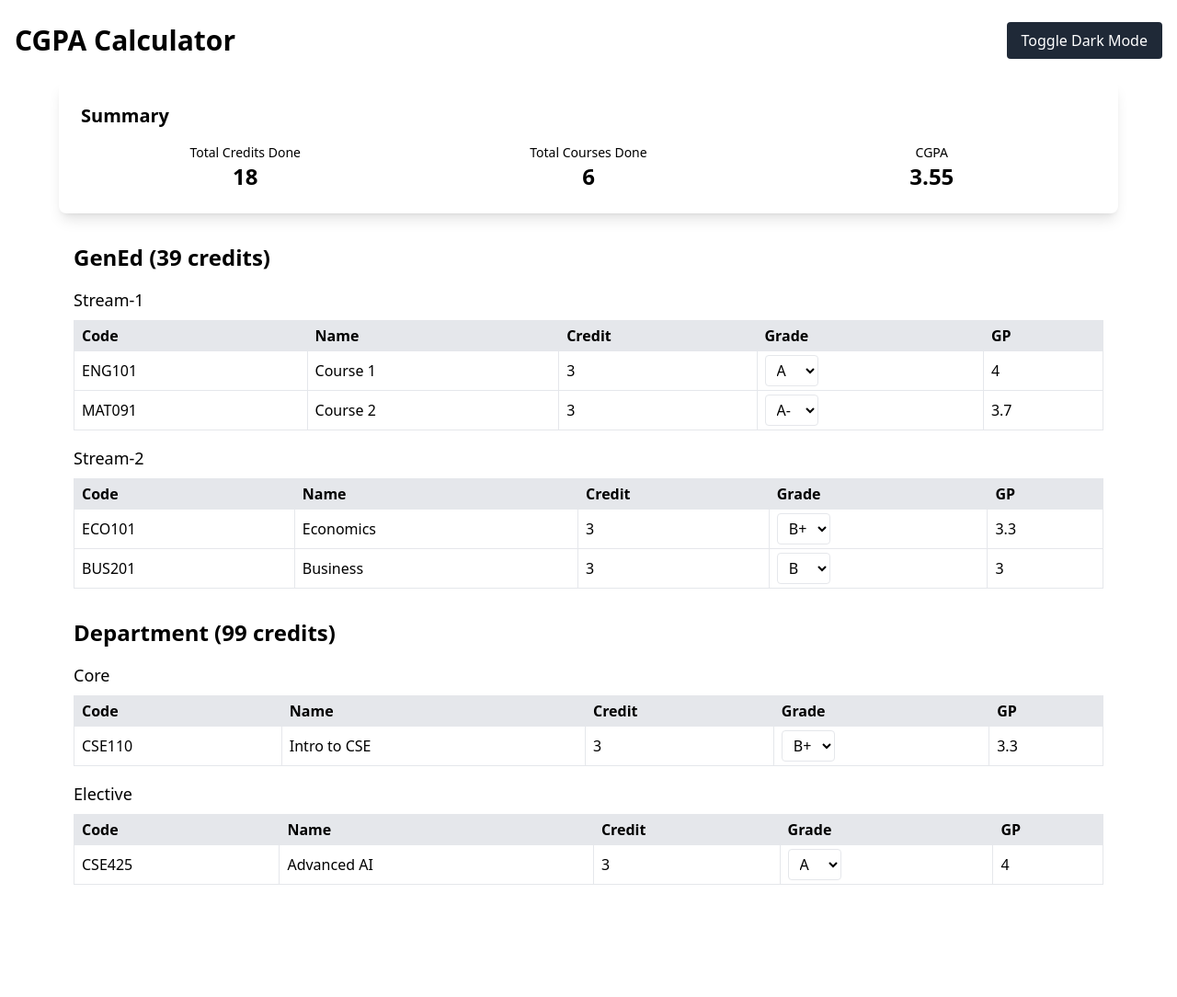
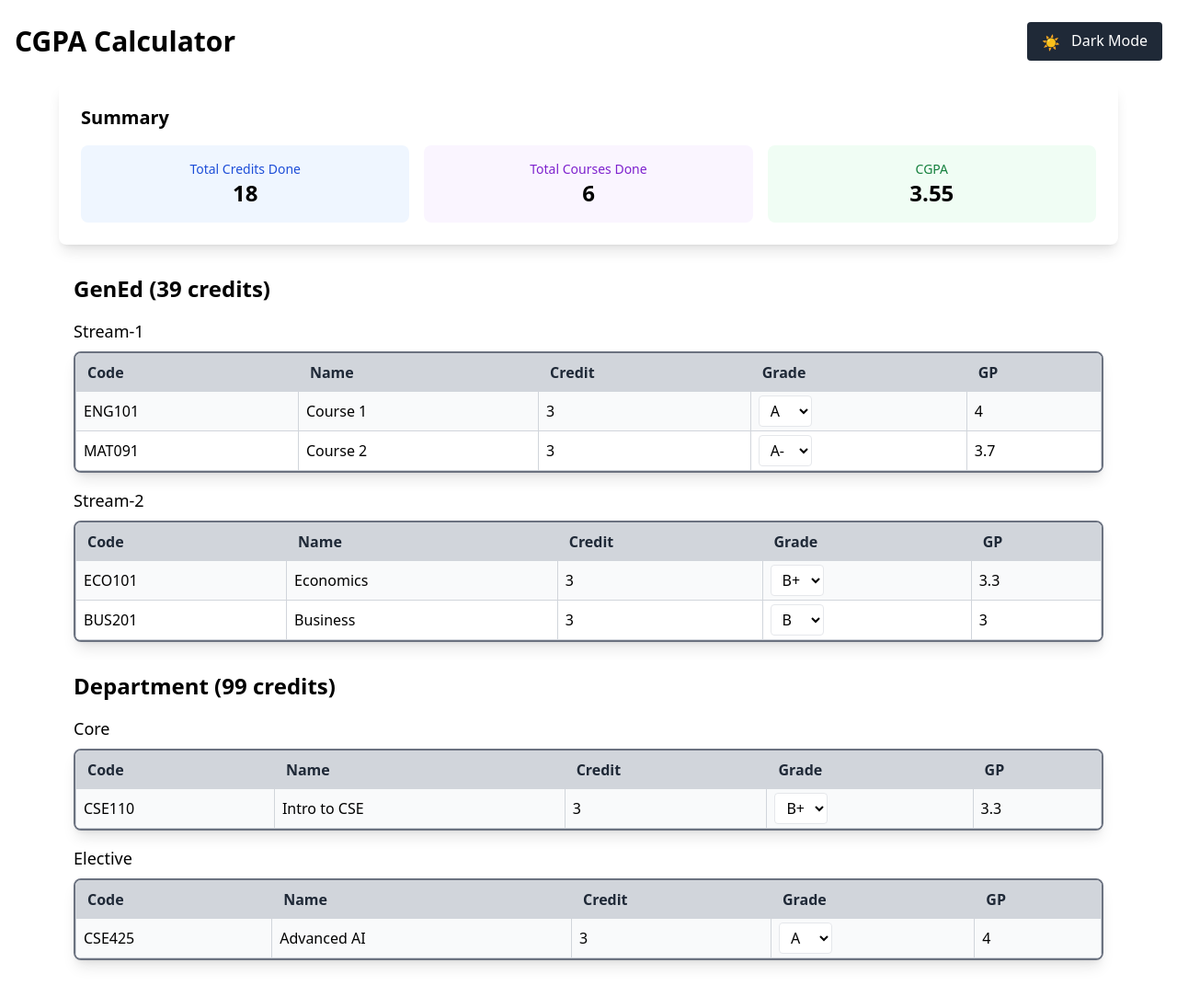
Before and after one commit to fluidpotata/grade-tracker, a Flask app: page / in a window 1280 px wide. Shown: the whole page at 92% size. Before the commit the page ends 962 px from the top, so only its background shows below. Run offline with Flask 3, Linux system fonts and the light colour scheme; some libraries are stand-ins or nearby versions.

Commit message:
CSS overhaul

```diff
--- a/static/script.js
+++ b/static/script.js
@@ -14,7 +14,7 @@ const gradeToGP = {
 function renderGradeDropdown(sectionIndex, subIndex, courseIndex, selectedGrade) {
   return `
     <select onchange="updateGrade(${sectionIndex}, ${subIndex}, ${courseIndex}, this.value)"
-      class="border px-2 py-1 rounded bg-white dark:bg-gray-700 dark:text-white">
+      class="border px-2 py-1 rounded bg-white dark:bg-gray-700 dark:text-white focus:outline-none focus:ring-2 focus:ring-blue-500 focus:border-blue-500">
       ${Object.entries(gradeToGP).map(([grade, _]) =>
         `<option value="${grade}" ${grade === selectedGrade ? 'selected' : ''}>${grade}</option>`).join("")}
     </select>
@@ -31,32 +31,36 @@ function renderTable(sections) {
     section.subsections.forEach((sub, subIndex) => {
       sectionHtml += `<h3 class="text-lg font-medium mt-4 mb-2">${sub.title}</h3>`;
       sectionHtml += `
-        <table class="w-full border border-gray-400 dark:border-gray-600 mb-4 text-left">
-          <thead>
-            <tr class="bg-gray-200 dark:bg-gray-700">
-              <th class="border px-2 py-1">Code</th>
-              <th class="border px-2 py-1">Name</th>
-              <th class="border px-2 py-1">Credit</th>
-              <th class="border px-2 py-1">Grade</th>
-              <th class="border px-2 py-1">GP</th>
-            </tr>
-          </thead>
-          <tbody>
+        <div class="rounded-lg border-2 border-gray-500 dark:border-gray-400 overflow-hidden shadow-lg mb-4">
+          <table class="w-full text-left">
+            <thead>
+              <tr class="bg-gray-300 dark:bg-gray-700 font-medium text-gray-800 dark:text-gray-100">
+                <th class="border border-gray-300 dark:border-gray-600 px-3 py-2">Code</th>
+                <th class="border border-gray-300 dark:border-gray-600 px-3 py-2">Name</th>
+                <th class="border border-gray-300 dark:border-gray-600 px-3 py-2">Credit</th>
+                <th class="border border-gray-300 dark:border-gray-600 px-3 py-2">Grade</th>
+                <th class="border border-gray-300 dark:border-gray-600 px-3 py-2">GP</th>
+              </tr>
+            </thead>
+            <tbody>
       `;
       sub.courses.forEach((course, courseIndex) => {
         const gp = gradeToGP[course.grade];
+        const rowBgClass = courseIndex % 2 === 0
+          ? "bg-gray-50 dark:bg-gray-800"
+          : "bg-white dark:bg-gray-900";
         sectionHtml += `
-          <tr>
-            <td class="border px-2 py-1">${course.code}</td>
-            <td class="border px-2 py-1">${course.name}</td>
-            <td class="border px-2 py-1">${course.credit}</td>
-            <td class="border px-2 py-1">${renderGradeDropdown(sectionIndex, subIndex, courseIndex, course.grade)}</td>
-            <td class="border px-2 py-1" id="gp-${sectionIndex}-${subIndex}-${courseIndex}">${gp}</td>
-          </tr>
+              <tr class="${rowBgClass} hover:bg-gray-100 dark:hover:bg-gray-700 transition-colors">
+                <td class="border border-gray-300 dark:border-gray-600 px-2 py-1">${course.code}</td>
+                <td class="border border-gray-300 dark:border-gray-600 px-2 py-1">${course.name}</td>
+                <td class="border border-gray-300 dark:border-gray-600 px-2 py-1">${course.credit}</td>
+                <td class="border border-gray-300 dark:border-gray-600 px-2 py-1">${renderGradeDropdown(sectionIndex, subIndex, courseIndex, course.grade)}</td>
+                <td class="border border-gray-300 dark:border-gray-600 px-2 py-1" id="gp-${sectionIndex}-${subIndex}-${courseIndex}">${gp}</td>
+              </tr>
         `;
       });
 
-      sectionHtml += `</tbody></table>`;
+      sectionHtml += `</tbody></table></div>`;
     });
 
     sectionHtml += `</div>`;
@@ -100,16 +104,36 @@ function loadData() {
   calculateSummary();
 }
 
-function toggleDarkMode() {
+function setDarkMode(isDark) {
   const root = document.documentElement;
-  root.classList.toggle("dark");
+  if (isDark) {
+    root.classList.add("dark");
+  } else {
+    root.classList.remove("dark");
+  }
+  localStorage.setItem("darkMode", isDark ? "true" : "false");
+  updateDarkToggleButton(isDark);
 }
 
-function saveToLocalStorage() {
-  localStorage.setItem("sectionsData", JSON.stringify(sectionsData));
+function updateDarkToggleButton(isDark) {
+  const btn = document.getElementById("darkToggle");
+  if (!btn) return;
+  btn.innerHTML = isDark
+    ? '<span class="inline-block align-middle mr-2">🌙</span> Light Mode'
+    : '<span class="inline-block align-middle mr-2">☀️</span> Dark Mode';
 }
 
+function toggleDarkMode() {
+  const isDark = !document.documentElement.classList.contains("dark");
+  setDarkMode(isDark);
+}
+
+// On DOMContentLoaded, set dark mode from localStorage and update button
+
 document.addEventListener("DOMContentLoaded", () => {
+  const savedDark = localStorage.getItem("darkMode");
+  const prefersDark = window.matchMedia && window.matchMedia('(prefers-color-scheme: dark)').matches;
+  setDarkMode(savedDark === "true" || (savedDark === null && prefersDark));
   document.getElementById("darkToggle").addEventListener("click", toggleDarkMode);
   loadData();
 });
--- a/templates/index.html
+++ b/templates/index.html
@@ -19,23 +19,20 @@
     <div class="flex justify-between items-center mb-6">
       <h1 class="text-3xl font-bold">CGPA Calculator</h1>
       <button id="darkToggle" class="px-4 py-2 bg-gray-800 text-white rounded dark:bg-white dark:text-black">
-        Toggle Dark Mode
       </button>
-    </div>
-
-    <div class="max-w-6xl mx-auto mt-6 p-6 bg-white dark:bg-gray-800 shadow-lg rounded-lg">
+    </div>    <div class="max-w-6xl mx-auto mt-6 p-6 bg-white dark:bg-gray-800 shadow-lg rounded-lg">
       <h2 class="text-xl font-semibold mb-4">Summary</h2>
       <div class="grid grid-cols-1 sm:grid-cols-3 gap-4 text-center">
-        <div>
-          <p class="text-sm">Total Credits Done</p>
+        <div class="p-4 rounded-lg bg-blue-50 dark:bg-blue-900/20">
+          <p class="text-sm text-blue-700 dark:text-blue-300">Total Credits Done</p>
           <p id="totalCredits" class="text-2xl font-bold">0</p>
         </div>
-        <div>
-          <p class="text-sm">Total Courses Done</p>
+        <div class="p-4 rounded-lg bg-purple-50 dark:bg-purple-900/20">
+          <p class="text-sm text-purple-700 dark:text-purple-300">Total Courses Done</p>
           <p id="totalCourses" class="text-2xl font-bold">0</p>
         </div>
-        <div>
-          <p class="text-sm">CGPA</p>
+        <div class="p-4 rounded-lg bg-green-50 dark:bg-green-900/20">
+          <p class="text-sm text-green-700 dark:text-green-300">CGPA</p>
           <p id="cgpa" class="text-2xl font-bold">0.00</p>
         </div>
       </div>
```
